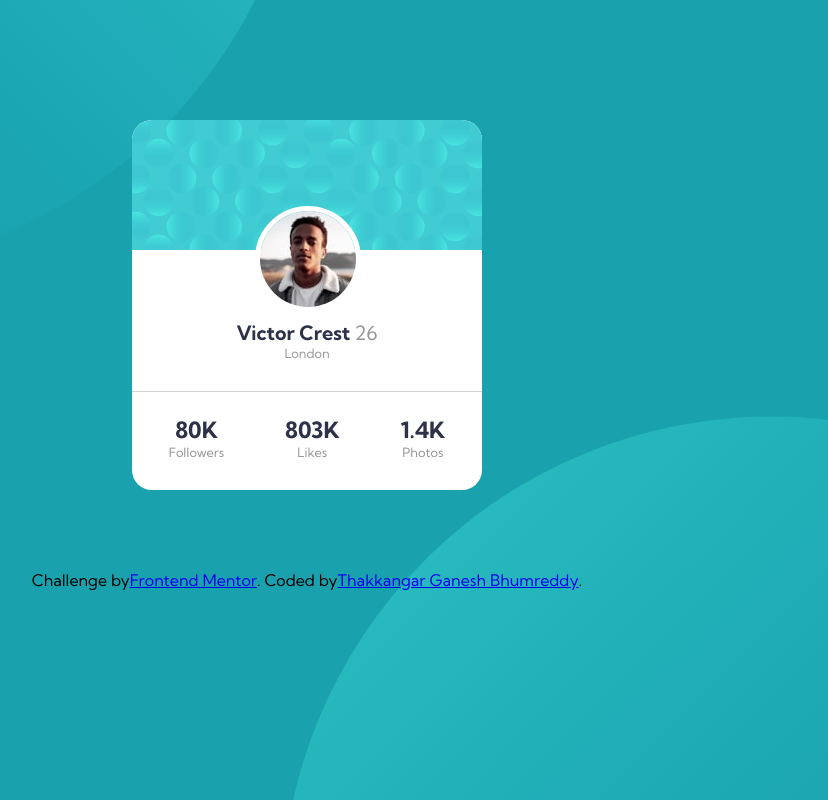
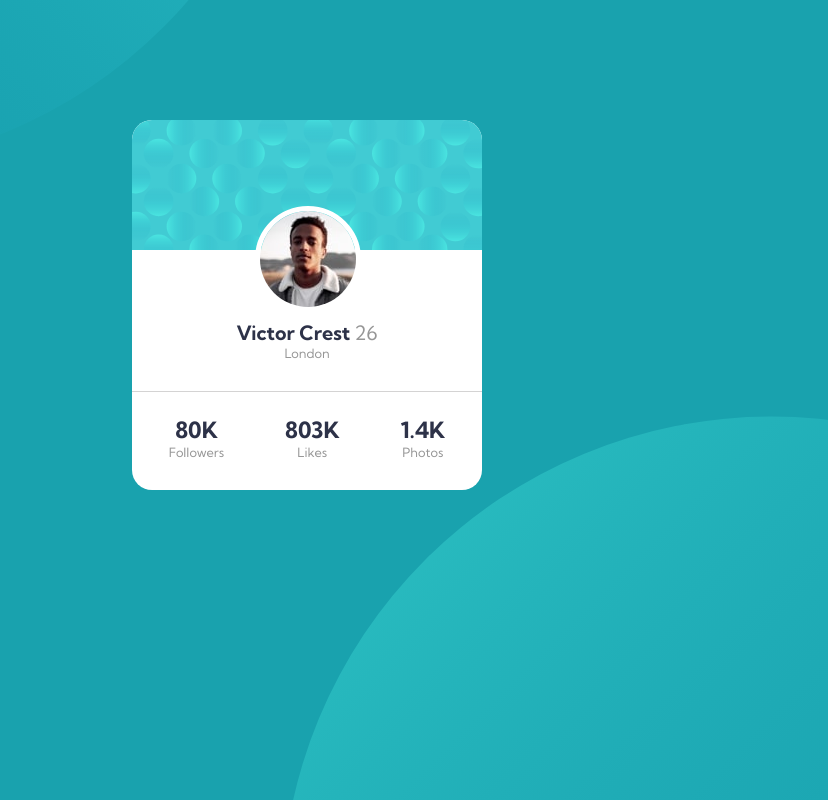
Before and after one commit to ganeshaa59/frontendmentor-challenges, a plain HTML site: page profile-card-component-main/index.html in a window 1280 px wide. Shown: the whole page, without its empty margins (333-1161 px from the left). Drawn offline with Linux system fonts and the light colour scheme.

Commit message:
Update index.html

```diff
--- a/profile-card-component-main/index.html
+++ b/profile-card-component-main/index.html
@@ -58,10 +58,5 @@
     </div>
   </div>
 
-  <div class="attribution">
-    Challenge by <a href="https://www.frontendmentor.io?ref=challenge" target="_blank">Frontend Mentor</a>.
-    Coded by <a href="#">Thakkangar Ganesh Bhumreddy</a>.
-  </div>
-
 </body>
 </html>
```
